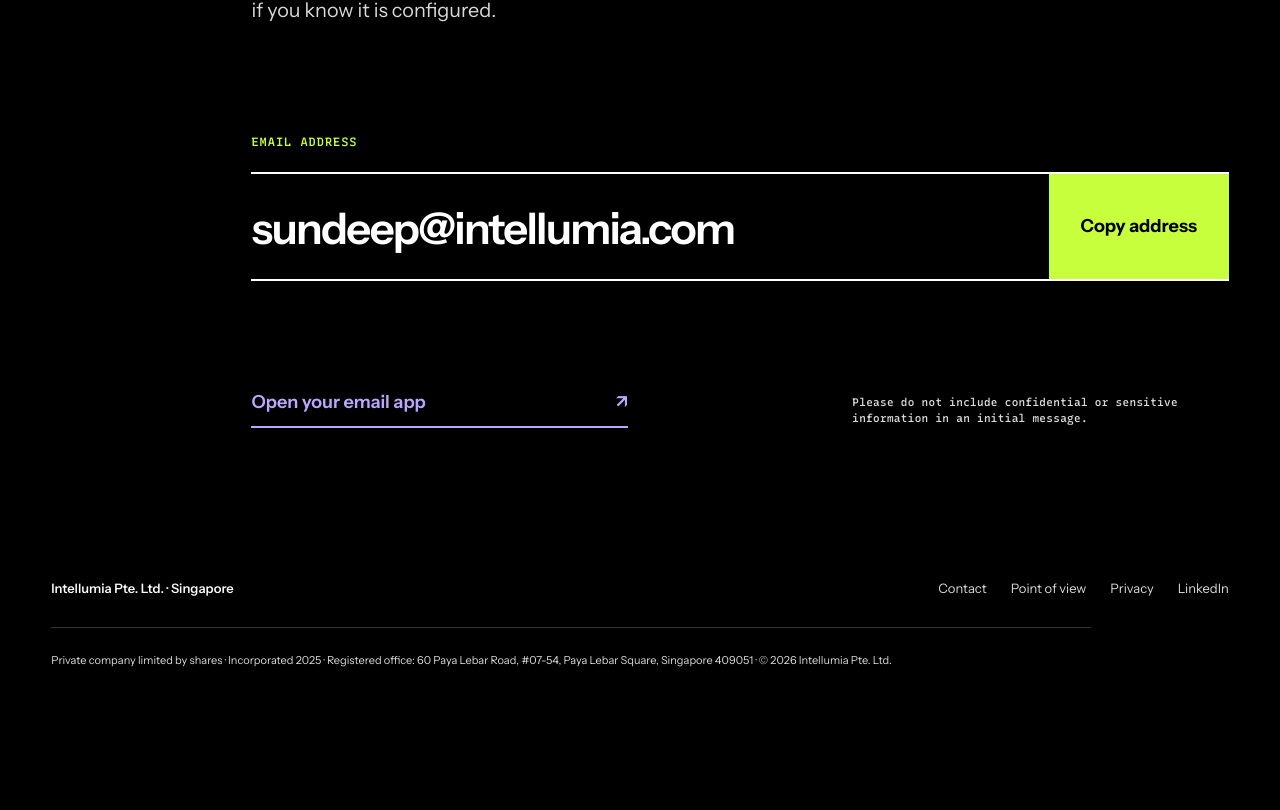
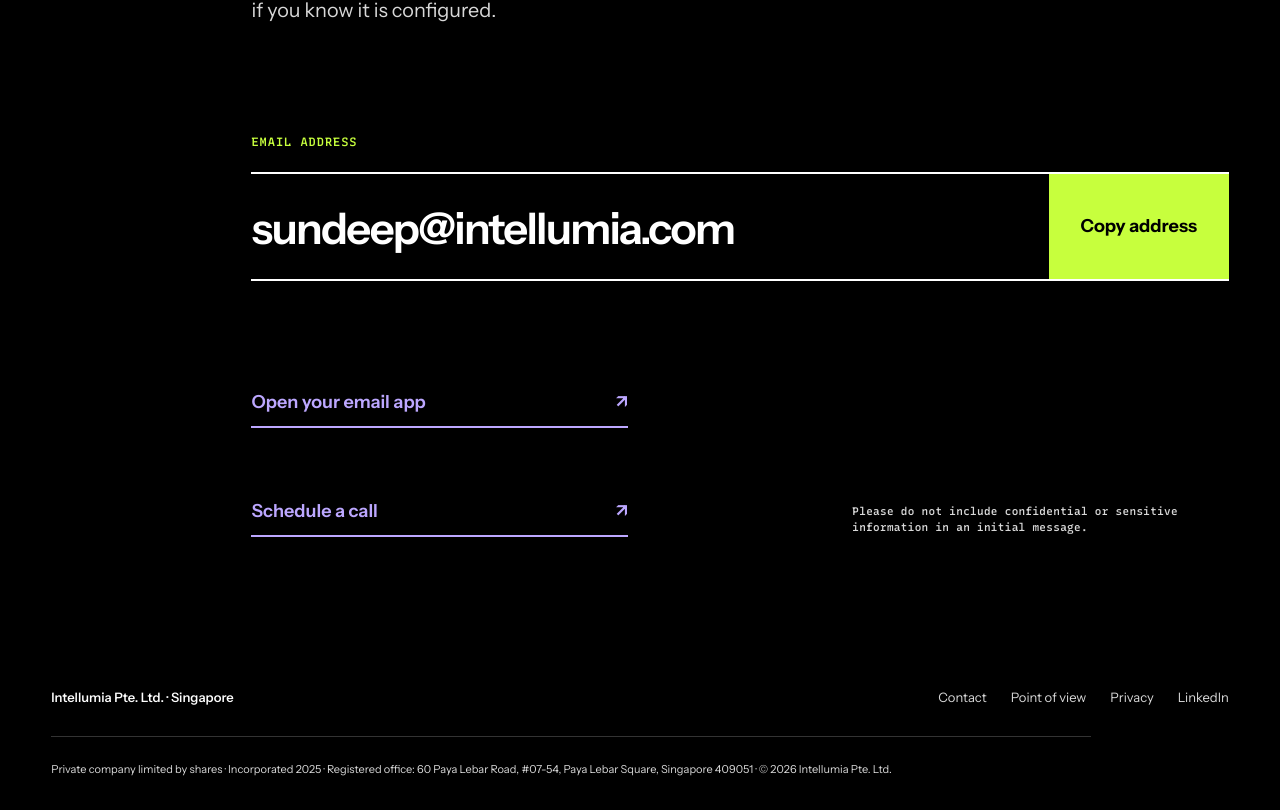
Before and after one commit to Intellumia/Intellumia-website, a Next.js app: page /connect in a window 1280 px wide. Shown: the part 742-1552 px from the top of the page. Before the commit the page ends 1443 px from the top, so only its background shows below. Built offline with nearby package versions, Linux system fonts and the light colour scheme.

Commit message:
Add Cal.com scheduling link to /connect

```diff
--- a/app/connect/page.tsx
+++ b/app/connect/page.tsx
@@ -44,6 +44,17 @@
             Open your email app <span aria-hidden="true">↗</span>
           </a>
 
+          <a
+            className="connect-mail-link"
+            href="https://cal.com/meetsk/30"
+            target="_blank"
+            rel="noopener noreferrer"
+            data-analytics-event="conversation_schedule_open"
+            data-analytics-location="connect_page"
+          >
+            Schedule a call <span aria-hidden="true">↗</span>
+          </a>
+
           <p className="connect-privacy-note">
             Please do not include confidential or sensitive information in an initial
             message.
```
Also changed, not shown: 1 other file (tests, documents, lock files or other folders).
